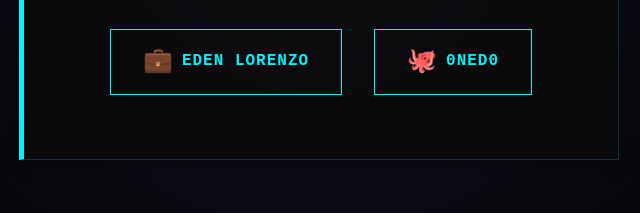
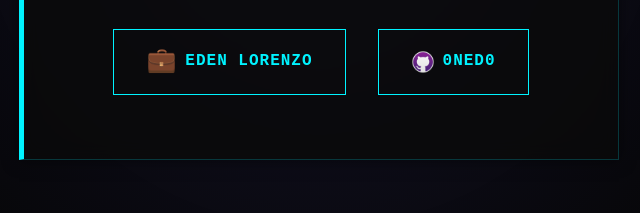
Before and after one commit to 0Ned0/portfolio, a plain HTML site: page index.html in a window 1280 px wide. Shown: the part 2915-3128 px from the top of the page, 321-961 px from the left. Drawn offline with Linux system fonts and the light colour scheme.

Commit message:
changement mineur

```diff
--- a/index.html
+++ b/index.html
@@ -179,7 +179,8 @@
                     </a>
                     <a href="https://github.com/0Ned0" target="_blank" class="btn"
                         style="border: 1px solid var(--primary-color); display: flex; align-items: center; gap: 0.5rem;">
-                        <span style="font-size: 1.5rem;">🐙</span> 0Ned0
+                        <img src="assets/img/Github-desktop-logo-symbol.svg.png" alt="GitHub"
+                            style="width: 24px; height: 24px;"> 0Ned0
                     </a>
                 </div>
             </div>
```
Also changed, not shown: assets/img/Github-desktop-logo-symbol.svg.png (added).
